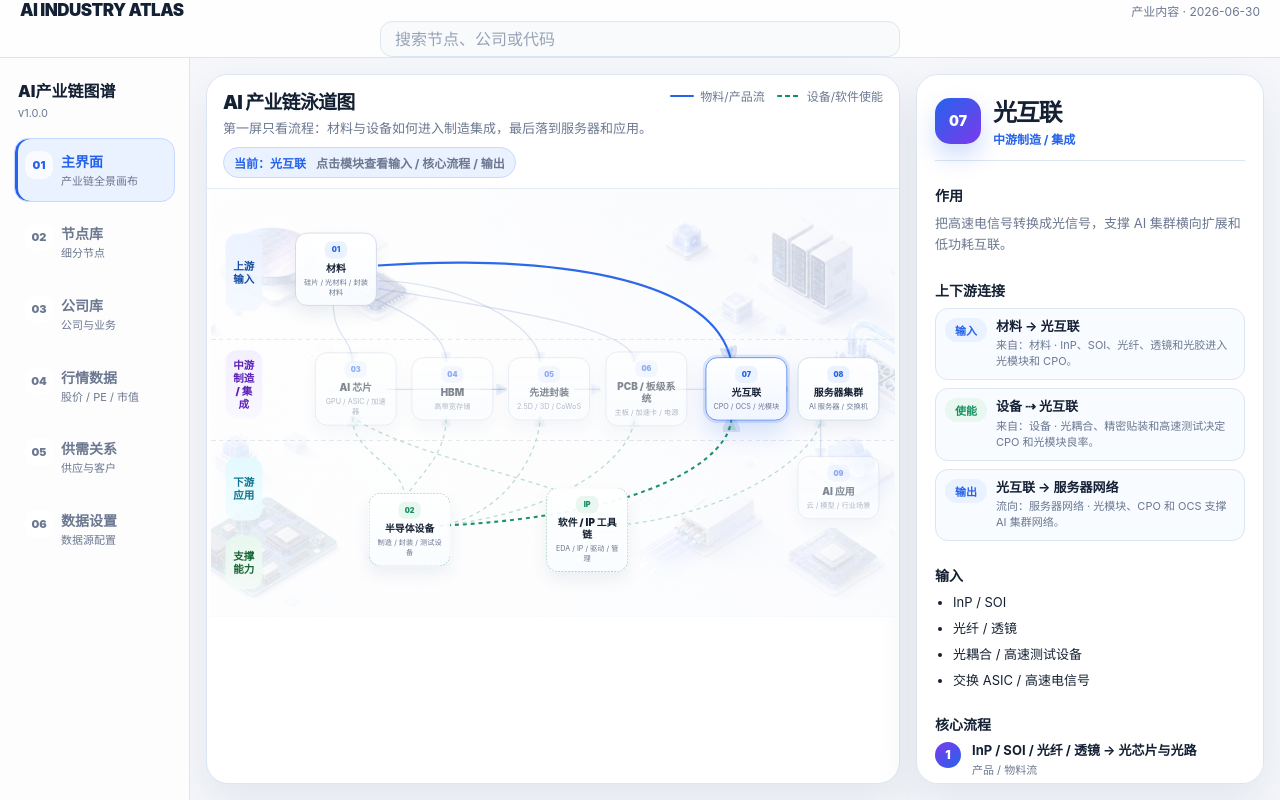
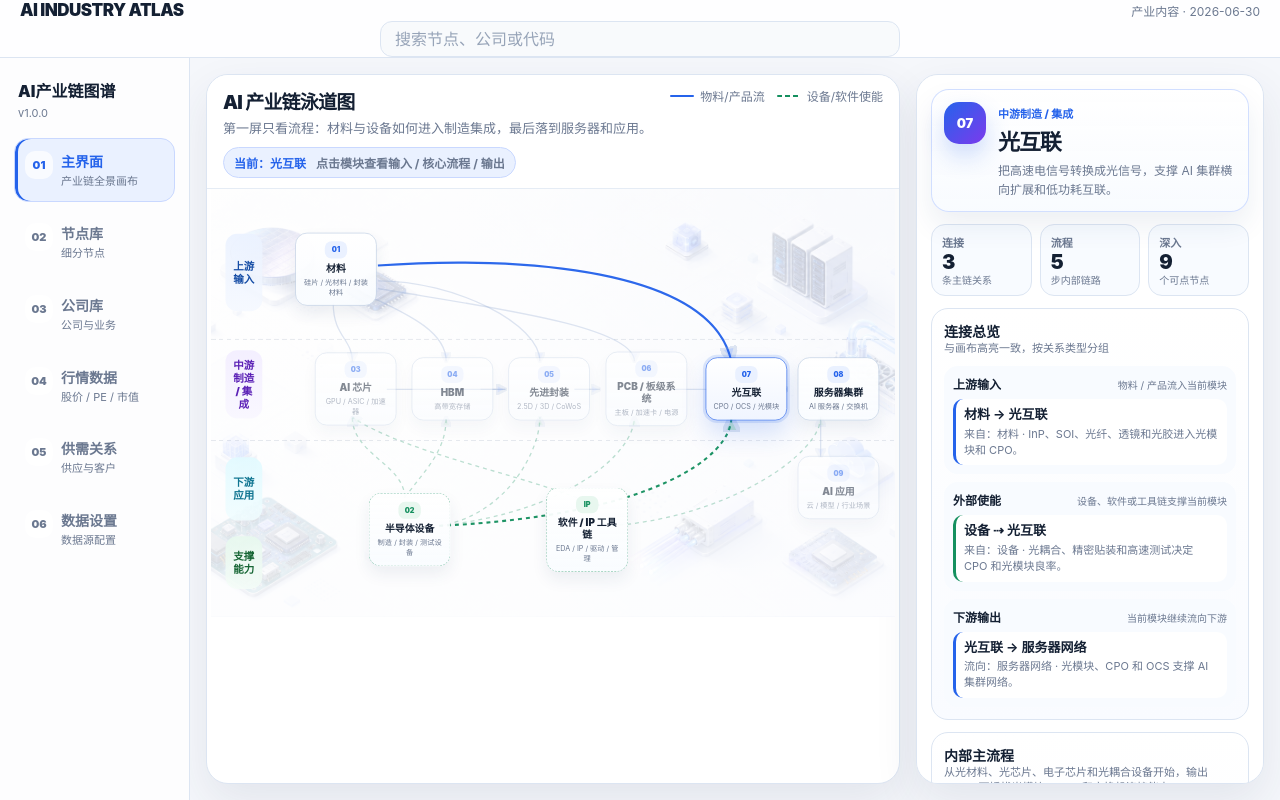
Before and after one commit to Solaire-V/ai-industry-chain-atlas, a Next.js app: page / in a window 1280 px wide. Built offline with nearby package versions, Linux system fonts and the light colour scheme.

Commit message:
fix: improve atlas inspector readability

```diff
--- a/app/globals.css
+++ b/app/globals.css
@@ -2761,72 +2761,159 @@ body {
   align-content: start;
   gap: 12px;
   min-height: 0;
-  padding: 18px;
+  padding: 14px;
   overflow: auto;
 }
 
-.stage-inspector-heading {
-  display: grid;
-  grid-template-columns: 46px minmax(0, 1fr);
+.stage-inspector-hero {
+  position: sticky;
+  z-index: 4;
+  top: 0;
+  display: grid;
+  grid-template-columns: 42px minmax(0, 1fr);
   gap: 12px;
-  align-items: center;
-  padding-bottom: 12px;
-  border-bottom: 1px solid var(--atlas-border);
-}
-
-.stage-inspector-heading > span {
-  display: grid;
-  width: 46px;
-  height: 46px;
+  align-items: start;
+  padding: 12px;
+  border: 1px solid rgba(201, 216, 255, 0.82);
+  border-radius: 18px;
+  background:
+    linear-gradient(180deg, rgba(255, 255, 255, 0.96), rgba(248, 251, 255, 0.94));
+  box-shadow: 0 14px 28px rgba(31, 58, 117, 0.08);
+  backdrop-filter: blur(12px);
+}
+
+.stage-inspector-order {
+  display: grid;
+  width: 42px;
+  height: 42px;
   place-items: center;
   color: #fff;
-  font-size: 14px;
+  font-size: 13px;
   font-weight: 950;
   border-radius: 15px;
   background: linear-gradient(135deg, var(--atlas-blue), var(--atlas-violet));
   box-shadow: 0 12px 24px rgba(37, 99, 235, 0.22);
 }
 
-.stage-inspector-heading h2 {
-  margin: 0;
+.stage-inspector-hero small {
+  color: var(--atlas-blue);
+  font-size: 11px;
+  font-weight: 850;
+}
+
+.stage-inspector-hero h2 {
+  margin: 2px 0 0;
   color: var(--atlas-text);
-  font-size: 24px;
+  font-size: 22px;
   font-weight: 940;
   letter-spacing: -0.05em;
 }
 
-.stage-inspector-heading small {
-  color: var(--atlas-blue);
+.stage-inspector-hero p {
+  margin: 6px 0 0;
+  color: var(--atlas-muted);
   font-size: 12px;
-  font-weight: 750;
-}
-
-.stage-inspector section {
-  padding: 12px 0 0;
+  line-height: 1.55;
+}
+
+.stage-inspector-metrics {
+  display: grid;
+  grid-template-columns: repeat(3, minmax(0, 1fr));
+  gap: 8px;
+  padding: 0;
+}
+
+.stage-inspector-metrics div {
+  display: grid;
+  gap: 2px;
+  min-width: 0;
+  padding: 9px 10px;
+  border: 1px solid var(--atlas-border);
+  border-radius: 14px;
+  background: var(--atlas-surface-soft);
+}
+
+.stage-inspector-metrics span {
+  color: var(--atlas-muted);
+  font-size: 11px;
+  font-weight: 800;
+}
+
+.stage-inspector-metrics strong {
+  color: var(--atlas-text);
+  font-size: 20px;
+  font-weight: 950;
+  line-height: 1;
+}
+
+.stage-inspector-metrics small {
+  color: var(--atlas-muted);
+  font-size: 10px;
+  line-height: 1.2;
+}
+
+.stage-inspector-section {
+  display: grid;
+  gap: 10px;
+  padding: 12px;
+  border: 1px solid var(--atlas-border);
+  border-radius: 17px;
+  background: linear-gradient(180deg, #ffffff, #f9fbff);
+}
+
+.stage-inspector-section-heading {
+  display: flex;
+  align-items: flex-start;
+  justify-content: space-between;
+  gap: 10px;
 }
 
 .stage-inspector h3 {
-  margin: 0 0 8px;
+  margin: 0;
   color: var(--atlas-text);
   font-size: 14px;
   font-weight: 900;
 }
 
-.stage-inspector p {
+.stage-inspector-section-heading small {
+  display: block;
+  margin-top: 3px;
   margin: 0;
   color: var(--atlas-muted);
-  font-size: 13px;
-  line-height: 1.65;
-}
-
-.stage-inspector ul {
+  font-size: 11px;
+  line-height: 1.35;
+}
+
+.stage-inspector-connection-groups {
+  display: grid;
+  gap: 8px;
+}
+
+.stage-inspector-connection-group {
   display: grid;
   gap: 7px;
-  margin: 0;
-  padding: 0 0 0 18px;
+  padding: 9px;
+  border-radius: 14px;
+  background: var(--atlas-surface-soft);
+}
+
+.stage-inspector-connection-group header {
+  display: flex;
+  align-items: baseline;
+  justify-content: space-between;
+  gap: 8px;
+}
+
+.stage-inspector-connection-group header strong {
   color: var(--atlas-text);
-  font-size: 13px;
-  line-height: 1.45;
+  font-size: 12px;
+  font-weight: 930;
+}
+
+.stage-inspector-connection-group header small {
+  color: var(--atlas-muted);
+  font-size: 10px;
+  line-height: 1.25;
 }
 
 .stage-inspector-steps {
@@ -2839,38 +2926,22 @@ body {
 
 .stage-inspector-chain-list {
   display: grid;
-  gap: 8px;
+  gap: 6px;
   margin: 0;
   padding: 0;
   list-style: none;
 }
 
 .stage-inspector-chain-list li {
-  display: grid;
-  grid-template-columns: 42px minmax(0, 1fr);
-  gap: 9px;
-  align-items: start;
-  padding: 9px;
-  border: 1px solid var(--atlas-border);
-  border-radius: 13px;
-  background: var(--atlas-surface-soft);
-}
-
-.stage-inspector-chain-list li > span {
-  display: grid;
-  min-width: 34px;
-  place-items: center;
-  padding: 4px 6px;
-  color: var(--atlas-blue);
-  font-size: 11px;
-  font-weight: 900;
-  border-radius: 999px;
-  background: var(--atlas-blue-soft);
-}
-
-.stage-inspector-chain-list li > span[data-kind="enable"] {
-  color: var(--atlas-green);
-  background: #e8f7ef;
+  display: block;
+  padding: 7px 8px;
+  border-left: 3px solid var(--atlas-blue);
+  border-radius: 10px;
+  background: #fff;
+}
+
+.stage-inspector-chain-list li[data-kind="enable"] {
+  border-left-color: var(--atlas-green);
 }
 
 .stage-inspector-chain-list strong {
@@ -2890,10 +2961,25 @@ body {
 }
 
 .stage-inspector-steps li {
-  display: grid;
-  grid-template-columns: 28px minmax(0, 1fr);
-  gap: 9px;
+  position: relative;
+  display: grid;
+  grid-template-columns: 26px minmax(0, 1fr);
+  gap: 10px;
   align-items: start;
+}
+
+.stage-inspector-steps li::before {
+  position: absolute;
+  top: 25px;
+  bottom: -10px;
+  left: 12px;
+  width: 1px;
+  background: var(--atlas-border);
+  content: "";
+}
+
+.stage-inspector-steps li:last-child::before {
+  display: none;
 }
 
 .stage-inspector-steps li > span {
@@ -2923,18 +3009,62 @@ body {
   font-size: 11px;
 }
 
+.stage-inspector-io-grid {
+  display: grid;
+  gap: 10px;
+}
+
+.stage-inspector-io-grid h4 {
+  margin: 0 0 6px;
+  color: var(--atlas-muted);
+  font-size: 11px;
+  font-weight: 900;
+}
+
+.stage-inspector-chip-list {
+  display: flex;
+  flex-wrap: wrap;
+  gap: 6px;
+  margin: 0;
+  padding: 0;
+  list-style: none;
+}
+
+.stage-inspector-chip-list li {
+  padding: 5px 8px;
+  color: var(--atlas-text);
+  font-size: 12px;
+  font-weight: 760;
+  line-height: 1.25;
+  border: 1px solid var(--atlas-border);
+  border-radius: 999px;
+  background: #fff;
+}
+
 .stage-inspector-node-list {
-  display: grid;
-  gap: 8px;
+  display: flex;
+  flex-wrap: wrap;
+  gap: 7px;
 }
 
 .stage-inspector .stage-node-button {
-  width: 100%;
-  min-height: 52px;
+  width: calc(50% - 4px);
+  min-height: 46px;
+  padding: 8px 9px;
   color: var(--atlas-text);
   border-color: var(--atlas-border);
-  border-radius: 13px;
+  border-radius: 14px;
   background: var(--atlas-surface-soft);
+}
+
+.stage-inspector .stage-node-button strong {
+  font-size: 12px;
+  line-height: 1.2;
+}
+
+.stage-inspector .stage-node-button small {
+  font-size: 10px;
+  line-height: 1.2;
 }
 
 .stage-inspector .stage-node-button:hover,
--- a/components/atlas/three-layer-atlas-canvas.tsx
+++ b/components/atlas/three-layer-atlas-canvas.tsx
@@ -259,6 +259,46 @@ const getSwimlaneNodeTitle = (id: SwimlaneNode["stageId"]) => {
   if (isStageId(id)) return atlasStageById.get(id)?.name ?? id;
   return swimlaneNodes.find((node) => node.stageId === id)?.title ?? id;
 };
+
+function getInspectorConnectionGroups(
+  stageId: AtlasStageId,
+  connections: readonly SwimlaneConnection[],
+) {
+  return [
+    {
+      id: "incoming",
+      title: "上游输入",
+      helper: "物料 / 产品流入当前模块",
+      items: connections.filter(
+        (connection) => connection.kind === "flow" && connection.to === stageId,
+      ),
+    },
+    {
+      id: "incoming-enable",
+      title: "外部使能",
+      helper: "设备、软件或工具链支撑当前模块",
+      items: connections.filter(
+        (connection) => connection.kind === "enable" && connection.to === stageId,
+      ),
+    },
+    {
+      id: "outgoing",
+      title: "下游输出",
+      helper: "当前模块继续流向下游",
+      items: connections.filter(
+        (connection) => connection.kind === "flow" && connection.from === stageId,
+      ),
+    },
+    {
+      id: "outgoing-enable",
+      title: "支撑下游",
+      helper: "当前模块作为使能能力支撑其他环节",
+      items: connections.filter(
+        (connection) => connection.kind === "enable" && connection.from === stageId,
+      ),
+    },
+  ].filter(({ items }) => items.length > 0);
+}
 
 function isConnectionActive(
   connection: SwimlaneConnection,
@@ -542,6 +582,10 @@ function StageInspector({
   const stageChainConnections = swimlaneConnections.filter(
     (connection) => connection.from === stage.id || connection.to === stage.id,
   );
+  const stageConnectionGroups = getInspectorConnectionGroups(
+    stage.id,
+    stageChainConnections,
+  );
   const realNodes = [
     ...stage.diagram.inputs,
     ...stage.diagram.core,
@@ -556,56 +600,78 @@ function StageInspector({
       aria-label={`${stage.name}流程详情`}
       data-tone={stage.tone}
     >
-      <div className="stage-inspector-heading">
-        <span>{String(stage.order).padStart(2, "0")}</span>
+      <div className="stage-inspector-hero">
+        <span className="stage-inspector-order">
+          {String(stage.order).padStart(2, "0")}
+        </span>
         <div>
+          <small>{stageLaneLabels[stage.id]}</small>
           <h2>{stage.name}</h2>
-          <small>{stageLaneLabels[stage.id]}</small>
+          <p>{stage.role}</p>
         </div>
       </div>
 
-      <section>
-        <h3>作用</h3>
-        <p>{stage.role}</p>
+      <section className="stage-inspector-metrics" aria-label="模块信息摘要">
+        <div>
+          <span>连接</span>
+          <strong>{stageChainConnections.length}</strong>
+          <small>条主链关系</small>
+        </div>
+        <div>
+          <span>流程</span>
+          <strong>{stage.internalConnections.length}</strong>
+          <small>步内部链路</small>
+        </div>
+        <div>
+          <span>深入</span>
+          <strong>{realNodes.length}</strong>
+          <small>个可点节点</small>
+        </div>
       </section>
 
-      <section>
-        <h3>上下游连接</h3>
+      <section className="stage-inspector-section">
+        <div className="stage-inspector-section-heading">
+          <div>
+            <h3>连接总览</h3>
+            <small>与画布高亮一致，按关系类型分组</small>
+          </div>
+        </div>
+        <div className="stage-inspector-connection-groups">
+          {stageConnectionGroups.map((group) => (
+            <article key={group.id} className="stage-inspector-connection-group">
+              <header>
+                <strong>{group.title}</strong>
+                <small>{group.helper}</small>
+              </header>
               <ol className="stage-inspector-chain-list">
-          {stageChainConnections.map((connection) => {
+                {group.items.map((connection) => {
                   const isOutgoing = connection.from === stage.id;
                   const connectedStageId = isOutgoing ? connection.to : connection.from;
                   const connectedStageTitle = getSwimlaneNodeTitle(connectedStageId);
-            const badge =
-              connection.kind === "enable" ? "使能" : isOutgoing ? "输出" : "输入";
                   return (
-              <li key={connection.id}>
-                <span data-kind={connection.kind}>{badge}</span>
-                <div>
+                    <li key={connection.id} data-kind={connection.kind}>
                       <strong>{connection.label}</strong>
                       <small>
                         {isOutgoing ? "流向" : "来自"}：{connectedStageTitle}
                         {" · "}
                         {connection.summary}
                       </small>
-                </div>
                     </li>
                   );
                 })}
               </ol>
+            </article>
+          ))}
+        </div>
       </section>
 
-      <section>
-        <h3>输入</h3>
-        <ul>
-          {stage.diagram.inputs.map((node) => (
-            <li key={node.id}>{node.label}</li>
-          ))}
-        </ul>
-      </section>
-
-      <section>
-        <h3>核心流程</h3>
+      <section className="stage-inspector-section">
+        <div className="stage-inspector-section-heading">
+          <div>
+            <h3>内部主流程</h3>
+            <small>{stage.diagram.summary}</small>
+          </div>
+        </div>
         <ol className="stage-inspector-steps">
           {stage.internalConnections.map((connection, index) => (
             <li key={connection.id}>
@@ -619,18 +685,41 @@ function StageInspector({
         </ol>
       </section>
 
-      <section>
-        <h3>输出</h3>
-        <ul>
+      <section className="stage-inspector-section">
+        <div className="stage-inspector-section-heading">
+          <div>
+            <h3>输入 / 输出</h3>
+            <small>保留全量节点，用 chips 扫读</small>
+          </div>
+        </div>
+        <div className="stage-inspector-io-grid">
+          <div>
+            <h4>输入</h4>
+            <ul className="stage-inspector-chip-list">
+              {stage.diagram.inputs.map((node) => (
+                <li key={node.id}>{node.label}</li>
+              ))}
+            </ul>
+          </div>
+          <div>
+            <h4>输出</h4>
+            <ul className="stage-inspector-chip-list">
               {stage.diagram.outputs.map((node) => (
                 <li key={node.id}>{node.label}</li>
               ))}
             </ul>
+          </div>
+        </div>
       </section>
 
       {realNodes.length ? (
-        <section>
-          <h3>可点流程节点</h3>
+        <section className="stage-inspector-section">
+          <div className="stage-inspector-section-heading">
+            <div>
+              <h3>继续查看</h3>
+              <small>点击进入细分节点、公司与证据</small>
+            </div>
+          </div>
           <div className="stage-inspector-node-list">
             {realNodes.map((node) => (
               <StageNodeButton
```
Also changed, not shown: 1 other file (tests, documents, lock files or other folders). Lines whose indentation alone changed are shown as unchanged.
